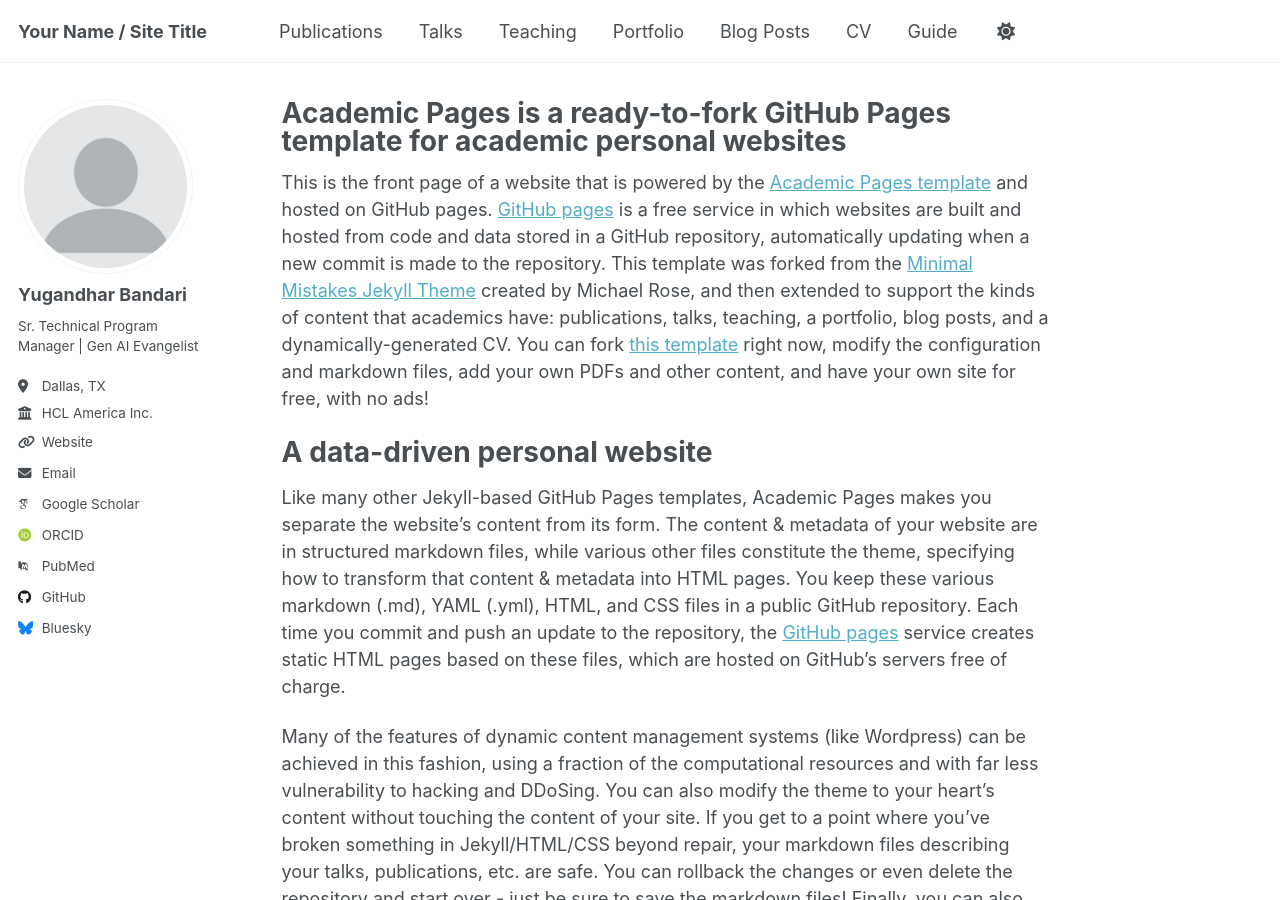
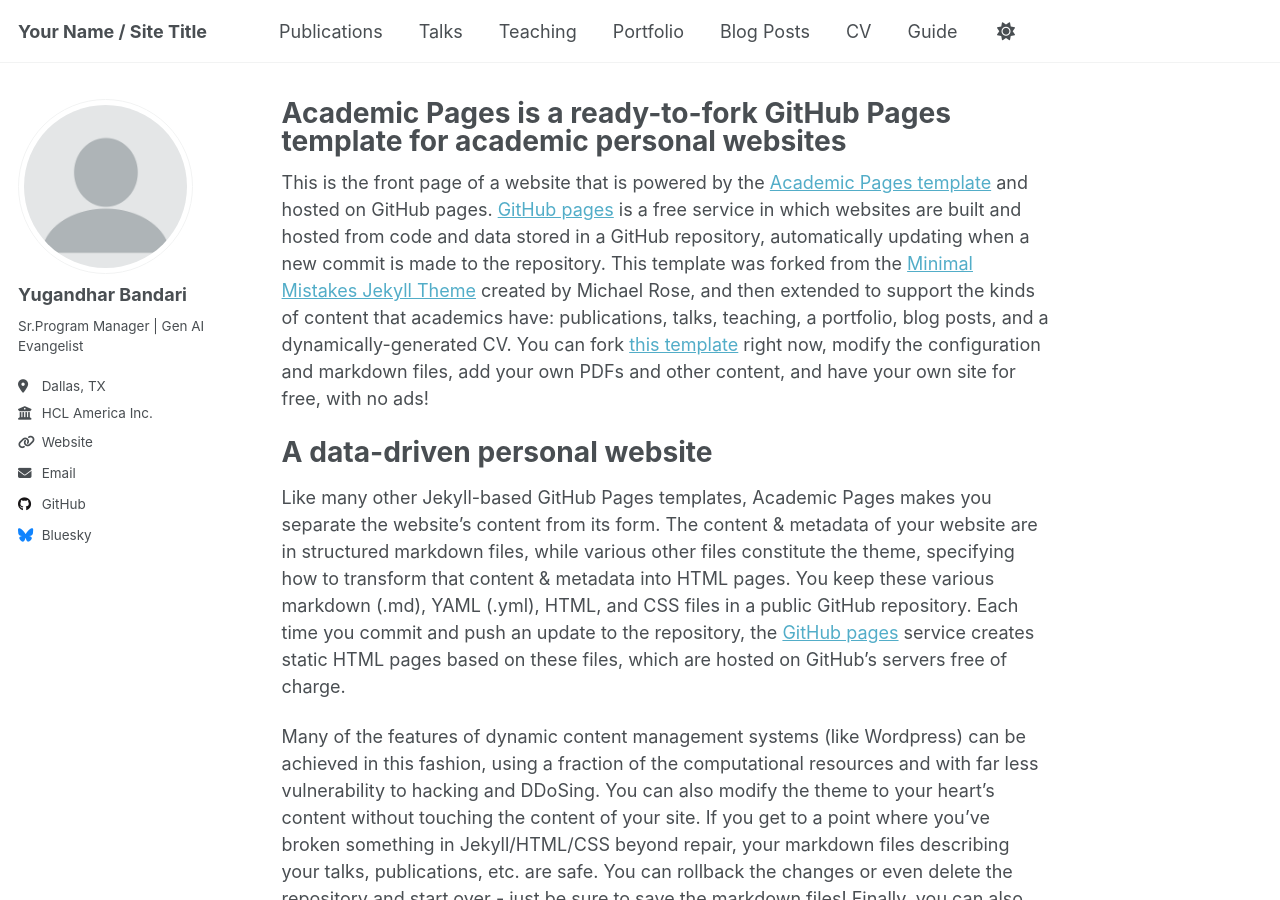
Before and after one commit to ybandari/ybandari.github.io, a Jekyll site: the page built from _pages/about.md, in a window 1280 px wide and 900 px high. Built offline with Jekyll 4.4.1, drawn with Linux system fonts in a browser that asks for light colours; some web fonts are replaced.

Commit message:
Update _config.yml

```diff
--- a/_config.yml
+++ b/_config.yml
@@ -25,19 +25,19 @@ author:
   avatar           : "profile.png"
   name             : "Yugandhar Bandari"
   pronouns         : # example: "she/her"
-  bio              : "Sr. Technical Program Manager | Gen AI Evangelist"
+  bio              : "Sr.Program Manager | Gen AI Evangelist"
   location         : "Dallas, TX"
   employer         : "HCL America Inc."
-  uri              : "https://www.linkedin.com/in/yugandhar-bandari-4400235b/"
+  uri              : ""
   email            : "Yugandhar.Bandari@gmail.com"
 
   # Academic websites
   arxiv            : # URL - Update with the correct link to your profile
-  googlescholar    : "https://scholar.google.com/citations?user=PS_CX0AAAAAJ"
+  googlescholar    : # "https://scholar.google.com/citations?user=PS_CX0AAAAAJ"
   impactstory      : # URL
-  orcid            : "http://orcid.org/yourorcidurl"
+  orcid            : # "http://orcid.org/yourorcidurl"
   semantic         : # URL
-  pubmed           : "https://www.ncbi.nlm.nih.gov/pubmed/?term=john+snow"
+  pubmed           : # "https://www.ncbi.nlm.nih.gov/pubmed/?term=john+snow"
   researchgate     : # URL
   scopus           : # URL
 
@@ -45,7 +45,7 @@ author:
   bitbucket        : # Username - Update with your username on the site
   codepen          : # Username
   dribbble         : # Username
-  github           : "academicpages"
+  github           : $ "academicpages"
   kaggle           : # Username
   stackoverflow    : # User number or user number and name (i.e., use "1" or "1/jeff-atwood")
 
```
